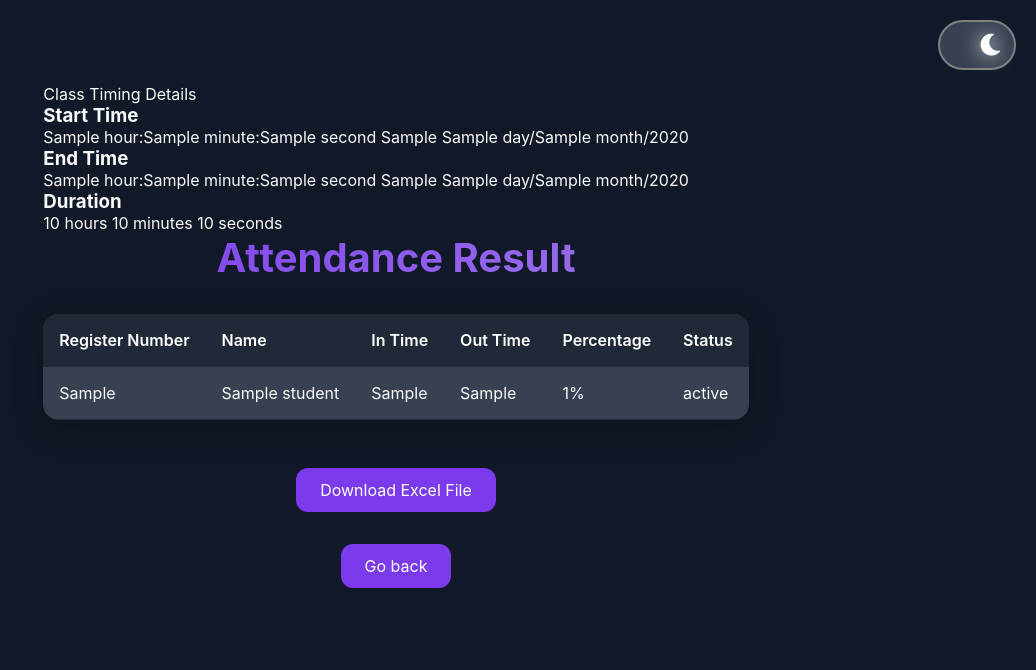
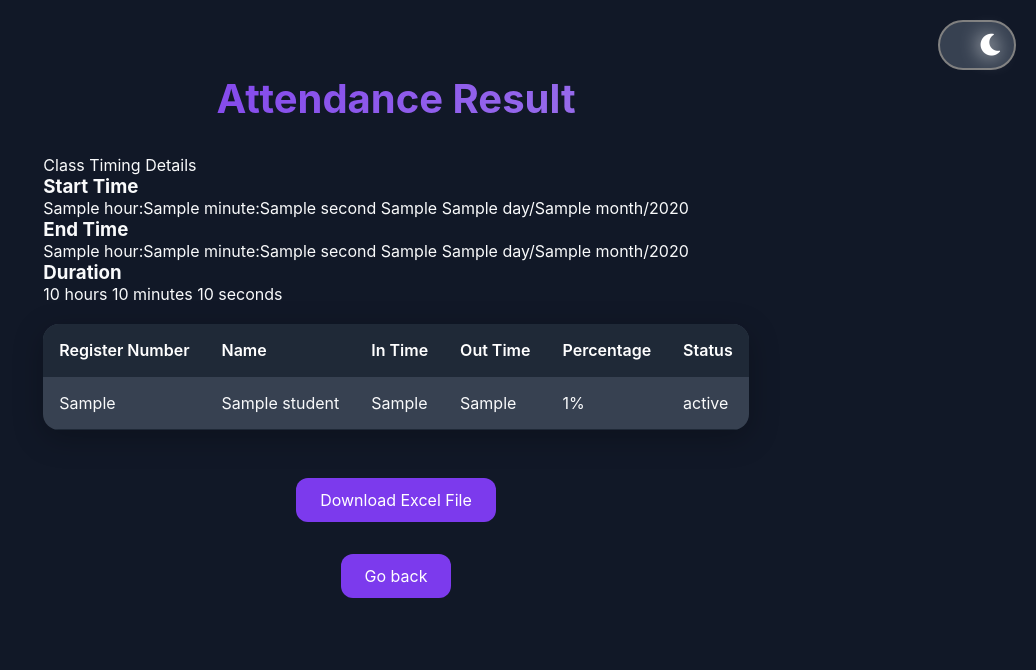
Before and after one commit to Bbs1412/SmartAttendanceSystem, a Flask app: template Templates/results.html in a window 1280 px wide. Shown: the top 670 px of the page, without its empty margins (244-1280 px from the left). Run offline with Flask 3, Linux system fonts and the light colour scheme; the template is opened without the code that fills it: most values are stand-ins (such as "Sample title", 1, 10 or a date in 2020); parts of the project's set-up code (start-up, migrations or seed data) failed here and were passed over.

Commit message:
Refactor results.html to include theme switch and reorganize timing details section

```diff
--- a/Templates/results.html
+++ b/Templates/results.html
@@ -12,14 +12,14 @@
 </head>
 
 <body>
-    <input type="checkbox" id="switch-button">
-    <label for="switch-button">
-        <i class="fas fa-sun"></i>
-        <i class="fas fa-moon"></i>
-    </label>
+    {% include 'theme_switch.html' %}
 
     <div class="results-container">
-        <div class="timing-container">
+        <div class="results-header">
+            <h1>Attendance Result</h1>
+        </div>
+
+        <!-- Timing section moved here, right after the header -->
         <div class="timing-card">
             <div class="timing-header">Class Timing Details</div>
             <div class="timing-content">
@@ -28,8 +28,7 @@
                     <div class="time-display">
                         <span class="time">{{timings.start.hour}}:{{timings.start.minute}}:{{timings.start.second}}
                             {{timings.start.pm}}</span>
-                            <span
-                                class="date">{{timings.start.day}}/{{timings.start.month}}/{{timings.start.year}}</span>
+                        <span class="date">{{timings.start.day}}/{{timings.start.month}}/{{timings.start.year}}</span>
                     </div>
                 </div>
                 <div class="timing-section">
@@ -50,11 +49,6 @@
                 </div>
             </div>
         </div>
-        </div>
-
-        <div class="results-header">
-            <h1>Attendance Result</h1>
-        </div>
 
         <table>
             <tr>
@@ -67,12 +61,12 @@
             </tr>
             {% for reg_no, student in register.items() %}
             <tr>
-                <td>{{ student['Reg_No'] }}</td>
-                <td>{{ student['Name'] }}</td>
-                <td>{{ student['First_In'] }}</td>
-                <td>{{ student['Last_In'] }}</td>
-                <td>{{ student['Percentage'] }}%</td>
-                <td>{{ student['Status'] }}</td>
+                <td id="align_center">{{ student['Reg_No'] }}</td>
+                <td id="align_left">{{ student['Name'] }}</td>
+                <td id="align_center">{{ student['First_In'] }}</td>
+                <td id="align_center">{{ student['Last_In'] }}</td>
+                <td id="align_center">{{ student['Percentage'] }}%</td>
+                <td id="align_center">{{ student['Status'] }}</td>
             </tr>
             {% endfor %}
         </table>
@@ -91,19 +85,7 @@
         </footer>
     </div>
 
-
-    <script>
-        // Theme switch functionality:
-        const themeSwitch = document.getElementById('switch-button');
-
-        themeSwitch.addEventListener('change', () => {
-            if (themeSwitch.checked) {
-                document.documentElement.setAttribute('data-theme', 'light');
-            } else {
-                document.documentElement.removeAttribute('data-theme');
-            }
-        });
-    </script>
+    <script src="/assets/script_theme.js"></script>
 </body>
 
 </html>
```
Lines whose indentation alone changed are shown as unchanged.
